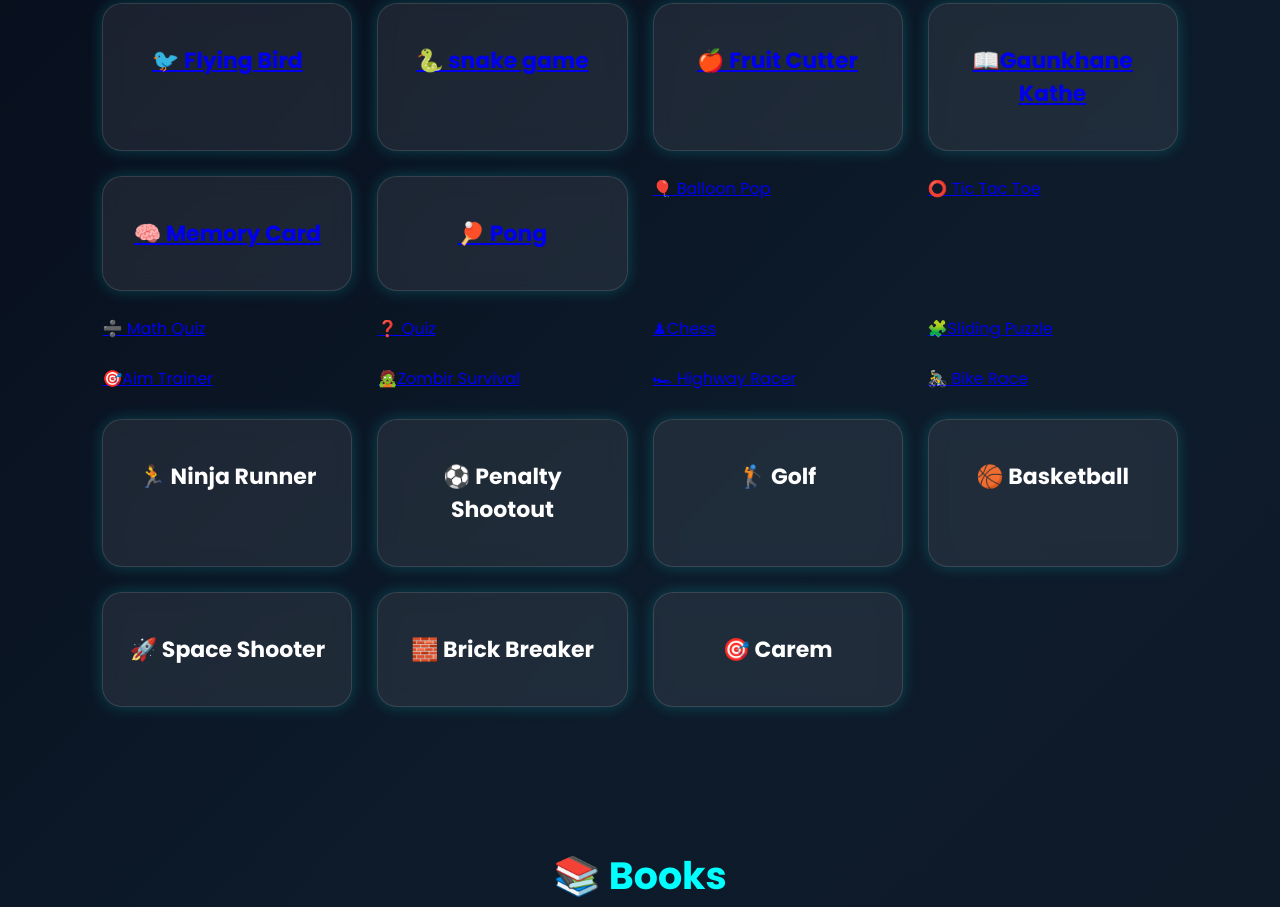
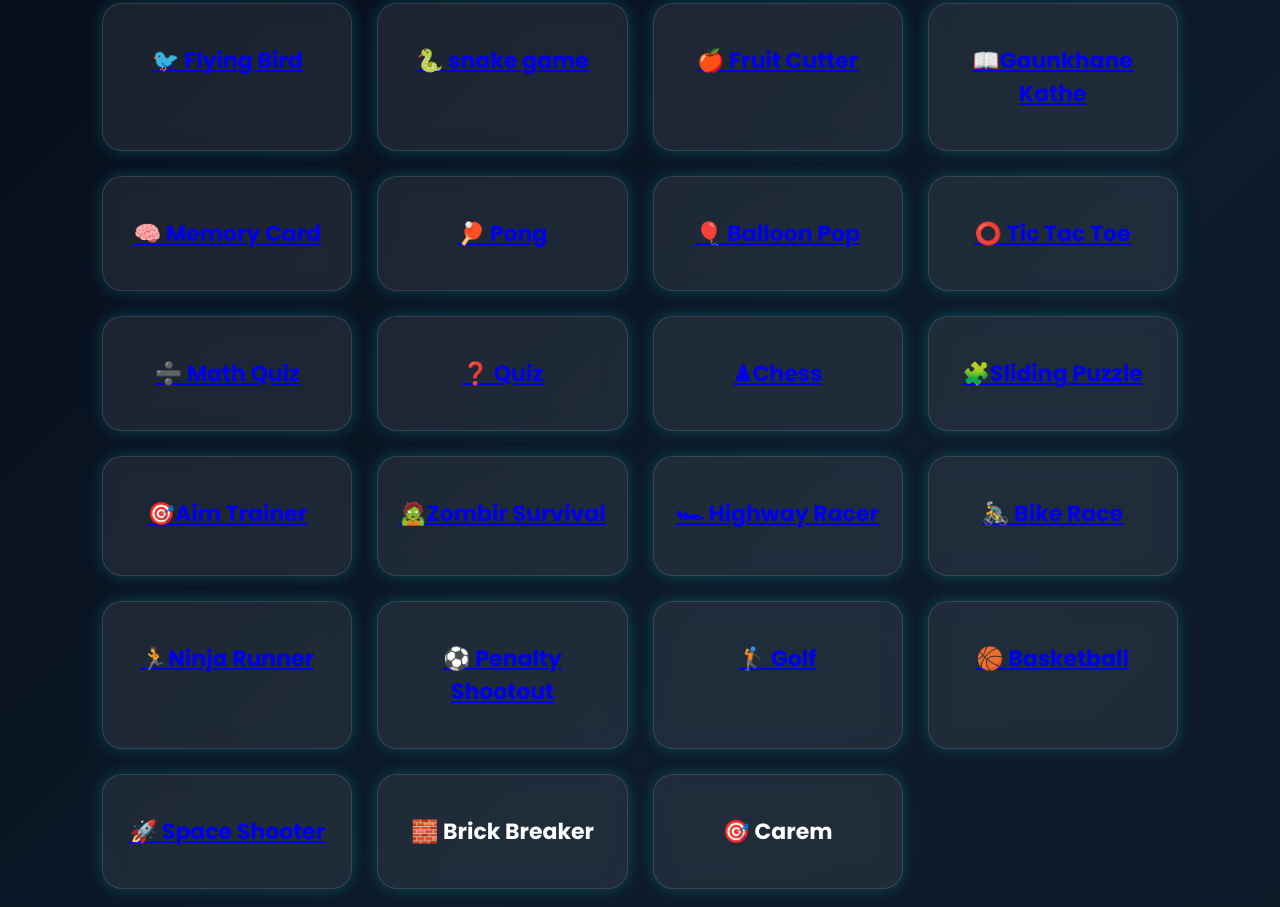
Before and after one commit to roshanjoshi07/Play-Gyan, a plain HTML site: page index.html in a window 1280 px wide. Shown: the part 656-1563 px from the top of the page. Drawn offline with Linux system fonts and the light colour scheme.

Commit message:
Update index.html

```diff
--- a/index.html
+++ b/index.html
@@ -68,36 +68,36 @@ Explore Now
 
 <a href="pong.html"class="card">🏓 Pong</a>
 
-<a href="balloon-pop.html"card>🎈 Balloon Pop</a>
+<a href="balloon-pop.html"class="card">🎈 Balloon Pop</a>
 
 
-<a href="tic-tac-toe.html"card">⭕ Tic Tac Toe</a>
+<a href="tic-tac-toe.html"class="card">⭕ Tic Tac Toe</a>
 
-<a href="math-quiz.html"card">➗ Math Quiz</a>
+<a href="math-quiz.html"class="card">➗ Math Quiz</a>
 
-<a href="quiz.html"card">❓ Quiz</a>
+<a href="quiz.html"class="card">❓ Quiz</a>
 
-<a href="chess.html"card">♟Chess</a>
+<a href="chess.html"class="card">♟Chess</a>
 
-<a href="sliding-puzzle.html"card">🧩Sliding Puzzle</a>
+<a href="sliding-puzzle.html"class="card">🧩Sliding Puzzle</a>
 
-<a href="aim-trainer.html"card">🎯Aim Trainer</a>
+<a href="aim-trainer.html"class="card">🎯Aim Trainer</a>
 
-<a href="zombie-survival.html"card">🧟Zombir Survival</a>
+<a href="zombie-survival.html"class="card">🧟Zombir Survival</a>
 
-<a href="highway-racer.html"card">🏎 Highway Racer</a>
+<a href="highway-racer.html"class="card">🏎 Highway Racer</a>
 
-<a href="bike-race.html"card">🚴‍♂️ Bike Race</a>
+<a href="bike-race.html"class="card">🚴‍♂️ Bike Race</a>
 
-<div class="card">🏃 Ninja Runner</div>
+<a href="ninja-runner.html"class="card">🏃Ninja Runner</a>
 
-<div class="card">⚽ Penalty Shootout</div>
+<a href="penalty-shootout.html"class="card">⚽ Penalty Shootout</a>
 
-<div class="card">🏌️ Golf</div>
+<a href="golf.html"class="card">🏌️ Golf</a>
 
-<div class="card">🏀 Basketball</div>
+<a href="basketball.html"class="card">🏀 Basketball</a>
 
-<div class="card">🚀 Space Shooter</div>
+ <a href="space-shooter.html"class="card">🚀 Space Shooter</a>
 
 <div class="card">🧱 Brick Breaker</div>
 
```
